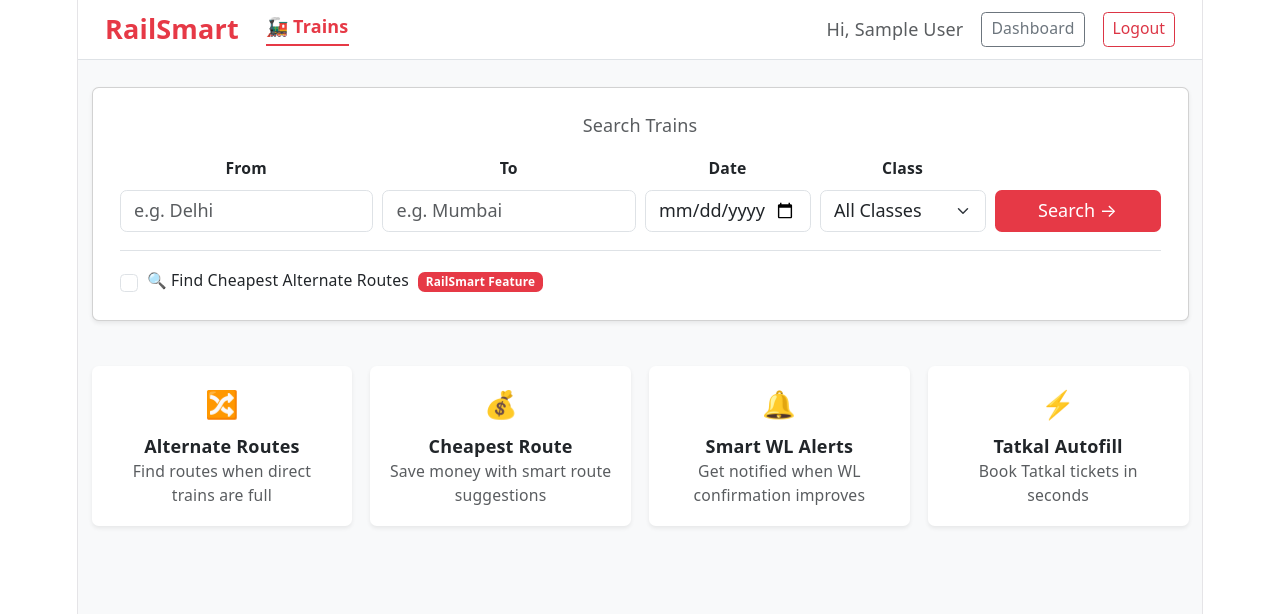
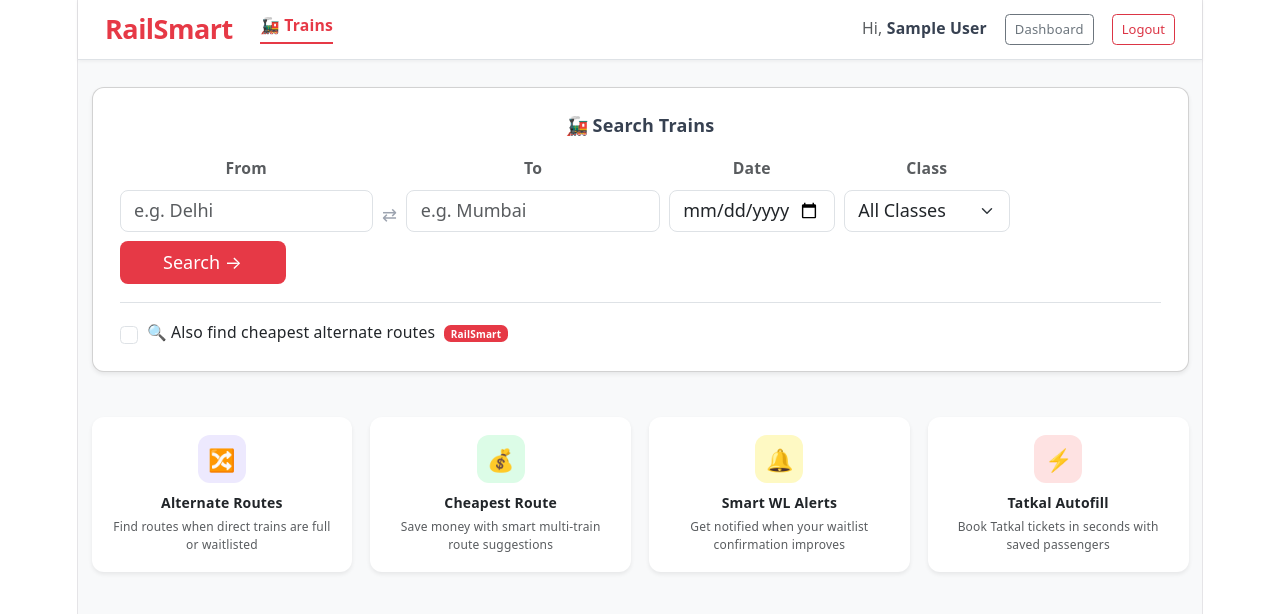
Before and after one commit to PrachiLakha16/railsmart, a React (Vite) app in the folder railsmart/client/: page / in a window 1280 px wide. Shown: the top 614 px of the page. Built offline with nearby package versions, Linux system fonts and the light colour scheme; sample sign-in values are in the browser's storage; the HTML template or start-up script is replaced by a standard one.

Commit message:
Day 14: Refactor - fixed route order, navbar improvements, home page polish, input trimming, swap button

```diff
--- a/railsmart/client/src/components/Navbar.jsx
+++ b/railsmart/client/src/components/Navbar.jsx
@@ -1,8 +1,18 @@
-import { Link, useNavigate } from 'react-router-dom'
+import { useState } from 'react'
+import { Link, useNavigate, useLocation } from 'react-router-dom'
 
 function Navbar() {
   const navigate = useNavigate()
-  const user = JSON.parse(localStorage.getItem('user'))
+  const location = useLocation()
+
+  // Read user once into state
+  const [user] = useState(() => {
+    try {
+      return JSON.parse(localStorage.getItem('user'))
+    } catch {
+      return null
+    }
+  })
 
   const handleLogout = () => {
     localStorage.removeItem('token')
@@ -10,41 +20,59 @@
     navigate('/login')
   }
 
+  const isOnTrainPage = location.pathname === '/' ||
+    location.pathname === '/trains'
+
   return (
-    <nav className="navbar navbar-light bg-white border-bottom px-4 py-2">
+    <nav className="navbar navbar-light bg-white border-bottom px-4 py-2"
+      style={{ boxShadow: '0 1px 4px rgba(0,0,0,0.06)' }}>
+
       <div className="d-flex align-items-center gap-4">
+
         {/* Logo */}
         <span
           className="fw-bold fs-4"
-          style={{ color: '#e63946', cursor: 'pointer' }}
+          style={{ color: '#e63946', cursor: 'pointer', letterSpacing: '-0.5px' }}
           onClick={() => navigate('/')}
         >
           RailSmart
         </span>
 
-        {/* Trains tab — only one tab we need */}
+        {/* Trains tab */}
         <span
-          className="fw-semibold pb-1"
+          className="fw-semibold pb-1 small"
           style={{
-            color: '#e63946',
-            borderBottom: '2px solid #e63946',
-            cursor: 'pointer'
+            color: isOnTrainPage ? '#e63946' : '#6b7280',
+            borderBottom: isOnTrainPage ? '2px solid #e63946' : '2px solid transparent',
+            cursor: 'pointer',
+            transition: 'all 0.2s'
           }}
+          onClick={() => navigate('/')}
         >
           🚂 Trains
         </span>
+
       </div>
 
       {/* Right side */}
       <div className="d-flex align-items-center gap-3">
         {user ? (
           <>
-            <span className="text-muted">Hi, {user.name}</span>
-            <Link to="/dashboard" className="btn btn-sm btn-outline-secondary">
+            <span className="text-muted small">
+              Hi, <span className="fw-semibold" style={{ color: '#374151' }}>
+                {user.name}
+              </span>
+            </span>
+            <Link
+              to="/dashboard"
+              className="btn btn-sm btn-outline-secondary"
+              style={{ fontSize: '13px' }}
+            >
               Dashboard
             </Link>
             <button
               className="btn btn-sm btn-outline-danger"
+              style={{ fontSize: '13px' }}
               onClick={handleLogout}
             >
               Logout
@@ -54,7 +82,7 @@
           <Link
             to="/login"
             className="btn btn-sm"
-            style={{ backgroundColor: '#e63946', color: 'white' }}
+            style={{ backgroundColor: '#e63946', color: 'white', fontSize: '13px' }}
           >
             Login / Signup
           </Link>
--- a/railsmart/client/src/pages/home.jsx
+++ b/railsmart/client/src/pages/home.jsx
@@ -14,28 +14,83 @@
 
   const [findCheapest, setFindCheapest] = useState(false)
   const [error, setError] = useState('')
+  const [searching, setSearching] = useState(false)
 
   const handleChange = (e) => {
     setFormData({ ...formData, [e.target.name]: e.target.value })
+    // Clear error on input change
+    if (error) setError('')
   }
 
   const handleSearch = () => {
-    // Basic validation
-    if (!formData.from || !formData.to || !formData.date) {
-      setError('Please fill all fields')
+    // Trim inputs
+    const from = formData.from.trim()
+    const to = formData.to.trim()
+    const date = formData.date
+
+    // Validation
+    if (!from || !to || !date) {
+      setError('Please fill all fields before searching')
       return
     }
 
-    if (formData.from.toLowerCase() === formData.to.toLowerCase()) {
-      setError('Source and destination cannot be same')
+    if (from.toLowerCase() === to.toLowerCase()) {
+      setError('Source and destination cannot be the same')
+      return
+    }
+
+    if (from.length < 2 || to.length < 2) {
+      setError('Please enter valid station names')
       return
     }
 
     setError('')
+    setSearching(true)
 
-    // Navigate to train list with search params
-    navigate(`/trains?from=${formData.from}&to=${formData.to}&date=${formData.date}&class=${formData.class}&cheapest=${findCheapest}`)
+    // Small delay for button feedback
+    setTimeout(() => {
+      navigate(
+        `/trains?from=${from}&to=${to}&date=${date}&class=${formData.class}&cheapest=${findCheapest}`
+      )
+      setSearching(false)
+    }, 300)
   }
+
+  // Allow search on Enter key
+  const handleKeyDown = (e) => {
+    if (e.key === 'Enter') handleSearch()
+  }
+
+  const features = [
+    {
+      icon: '🔀',
+      title: 'Alternate Routes',
+      desc: 'Find routes when direct trains are full or waitlisted',
+      color: '#ede9fe',
+      iconColor: '#7c3aed'
+    },
+    {
+      icon: '💰',
+      title: 'Cheapest Route',
+      desc: 'Save money with smart multi-train route suggestions',
+      color: '#dcfce7',
+      iconColor: '#16a34a'
+    },
+    {
+      icon: '🔔',
+      title: 'Smart WL Alerts',
+      desc: 'Get notified when your waitlist confirmation improves',
+      color: '#fef9c3',
+      iconColor: '#ca8a04'
+    },
+    {
+      icon: '⚡',
+      title: 'Tatkal Autofill',
+      desc: 'Book Tatkal tickets in seconds with saved passengers',
+      color: '#fee2e2',
+      iconColor: '#dc2626'
+    }
+  ]
 
   return (
     <div style={{ backgroundColor: '#f8f9fa', minHeight: '100vh' }}>
@@ -44,17 +99,18 @@
       <div className="container mt-4">
 
         {/* Search Card */}
-        <div className="card shadow-sm p-4">
+        <div className="card shadow-sm p-4" style={{ borderRadius: '12px' }}>
 
-          {/* Title */}
-          <h6 className="text-muted mb-3">Search Trains</h6>
+          <h6 className="fw-semibold mb-3" style={{ color: '#374151' }}>
+            🚂 Search Trains
+          </h6>
 
           {/* Search Form */}
           <div className="row g-2 align-items-end">
 
             {/* From */}
             <div className="col-md-3">
-              <label className="form-label small fw-semibold">From</label>
+              <label className="form-label small fw-semibold text-muted">From</label>
               <input
                 type="text"
                 name="from"
@@ -62,12 +118,33 @@
                 placeholder="e.g. Delhi"
                 value={formData.from}
                 onChange={handleChange}
+                onKeyDown={handleKeyDown}
+                style={{ borderRadius: '8px' }}
               />
+            </div>
+
+            {/* Swap icon */}
+            <div className="col-md-auto d-none d-md-flex align-items-end pb-1">
+              <span
+                style={{
+                  cursor: 'pointer',
+                  fontSize: '18px',
+                  color: '#9ca3af'
+                }}
+                onClick={() => setFormData(prev => ({
+                  ...prev,
+                  from: prev.to,
+                  to: prev.from
+                }))}
+                title="Swap source and destination"
+              >
+                ⇄
+              </span>
             </div>
 
             {/* To */}
             <div className="col-md-3">
-              <label className="form-label small fw-semibold">To</label>
+              <label className="form-label small fw-semibold text-muted">To</label>
               <input
                 type="text"
                 name="to"
@@ -75,12 +152,14 @@
                 placeholder="e.g. Mumbai"
                 value={formData.to}
                 onChange={handleChange}
+                onKeyDown={handleKeyDown}
+                style={{ borderRadius: '8px' }}
               />
             </div>
 
             {/* Date */}
             <div className="col-md-2">
-              <label className="form-label small fw-semibold">Date</label>
+              <label className="form-label small fw-semibold text-muted">Date</label>
               <input
                 type="date"
                 name="date"
@@ -88,17 +167,19 @@
                 value={formData.date}
                 onChange={handleChange}
                 min={new Date().toISOString().split('T')[0]}
+                style={{ borderRadius: '8px' }}
               />
             </div>
 
             {/* Class */}
             <div className="col-md-2">
-              <label className="form-label small fw-semibold">Class</label>
+              <label className="form-label small fw-semibold text-muted">Class</label>
               <select
                 name="class"
                 className="form-select"
                 value={formData.class}
                 onChange={handleChange}
+                style={{ borderRadius: '8px' }}
               >
                 <option value="ALL">All Classes</option>
                 <option value="SL">Sleeper (SL)</option>
@@ -112,10 +193,24 @@
             <div className="col-md-2">
               <button
                 className="btn w-100"
-                style={{ backgroundColor: '#e63946', color: 'white' }}
+                style={{
+                  backgroundColor: searching ? '#c1121f' : '#e63946',
+                  color: 'white',
+                  borderRadius: '8px',
+                  transition: 'background-color 0.2s'
+                }}
                 onClick={handleSearch}
+                disabled={searching}
               >
-                Search →
+                {searching ? (
+                  <>
+                    <span className="spinner-border spinner-border-sm me-1"
+                      role="status"></span>
+                    Searching...
+                  </>
+                ) : (
+                  'Search →'
+                )}
               </button>
             </div>
 
@@ -123,10 +218,13 @@
 
           {/* Error */}
           {error && (
-            <div className="alert alert-danger mt-3 py-2">{error}</div>
+            <div className="alert alert-danger mt-3 py-2 mb-0"
+              style={{ borderRadius: '8px', fontSize: '13px' }}>
+              ⚠️ {error}
+            </div>
           )}
 
-          {/* Unique Feature Toggle */}
+          {/* Cheapest Alternate Routes Toggle */}
           <div className="mt-3 pt-3 border-top d-flex align-items-center gap-2">
             <input
               type="checkbox"
@@ -134,47 +232,66 @@
               className="form-check-input"
               checked={findCheapest}
               onChange={(e) => setFindCheapest(e.target.checked)}
+              style={{ cursor: 'pointer' }}
             />
-            <label htmlFor="cheapest" className="form-check-label small">
-              🔍 Find Cheapest Alternate Routes
-              <span className="badge ms-2" style={{ backgroundColor: '#e63946' }}>
-                RailSmart Feature
+            <label
+              htmlFor="cheapest"
+              className="form-check-label small"
+              style={{ cursor: 'pointer' }}
+            >
+              🔍 Also find cheapest alternate routes
+              <span
+                className="badge ms-2"
+                style={{ backgroundColor: '#e63946', fontSize: '10px' }}
+              >
+                RailSmart
               </span>
             </label>
           </div>
 
         </div>
 
-        {/* Why RailSmart section */}
+        {/* Feature Cards */}
         <div className="row mt-4 g-3">
-          <div className="col-md-3">
-            <div className="card p-3 text-center border-0 shadow-sm">
-              <div className="fs-4">🔀</div>
-              <div className="fw-semibold mt-2">Alternate Routes</div>
-              <div className="text-muted small">Find routes when direct trains are full</div>
+          {features.map((feature, index) => (
+            <div key={index} className="col-md-3">
+              <div
+                className="card p-3 text-center border-0 shadow-sm h-100"
+                style={{
+                  borderRadius: '12px',
+                  transition: 'transform 0.2s, box-shadow 0.2s',
+                  cursor: 'default'
+                }}
+                onMouseEnter={e => {
+                  e.currentTarget.style.transform = 'translateY(-3px)'
+                  e.currentTarget.style.boxShadow = '0 6px 20px rgba(0,0,0,0.1)'
+                }}
+                onMouseLeave={e => {
+                  e.currentTarget.style.transform = 'translateY(0)'
+                  e.currentTarget.style.boxShadow = ''
+                }}
+              >
+                <div
+                  className="mx-auto mb-2 d-flex align-items-center justify-content-center"
+                  style={{
+                    width: '48px',
+                    height: '48px',
+                    borderRadius: '12px',
+                    backgroundColor: feature.color,
+                    fontSize: '22px'
+                  }}
+                >
+                  {feature.icon}
+                </div>
+                <div className="fw-semibold" style={{ fontSize: '14px' }}>
+                  {feature.title}
+                </div>
+                <div className="text-muted mt-1" style={{ fontSize: '12px' }}>
+                  {feature.desc}
+                </div>
+              </div>
             </div>
-          </div>
-          <div className="col-md-3">
-            <div className="card p-3 text-center border-0 shadow-sm">
-              <div className="fs-4">💰</div>
-              <div className="fw-semibold mt-2">Cheapest Route</div>
-              <div className="text-muted small">Save money with smart route suggestions</div>
-            </div>
-          </div>
-          <div className="col-md-3">
-            <div className="card p-3 text-center border-0 shadow-sm">
-              <div className="fs-4">🔔</div>
-              <div className="fw-semibold mt-2">Smart WL Alerts</div>
-              <div className="text-muted small">Get notified when WL confirmation improves</div>
-            </div>
-          </div>
-          <div className="col-md-3">
-            <div className="card p-3 text-center border-0 shadow-sm">
-              <div className="fs-4">⚡</div>
-              <div className="fw-semibold mt-2">Tatkal Autofill</div>
-              <div className="text-muted small">Book Tatkal tickets in seconds</div>
-            </div>
-          </div>
+          ))}
         </div>
 
       </div>
```
Also changed, not shown: 1 other file (tests, documents, lock files or other folders).
